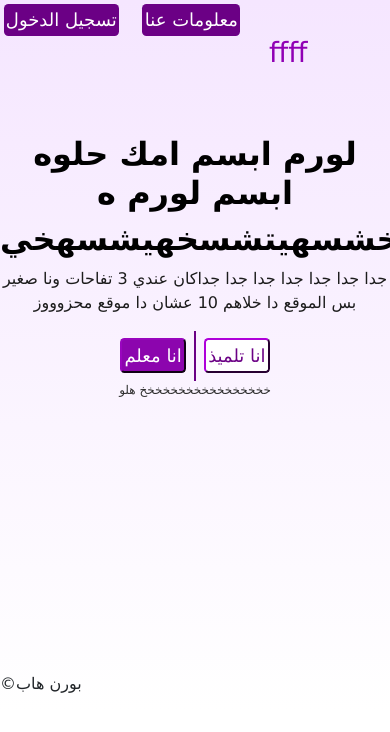
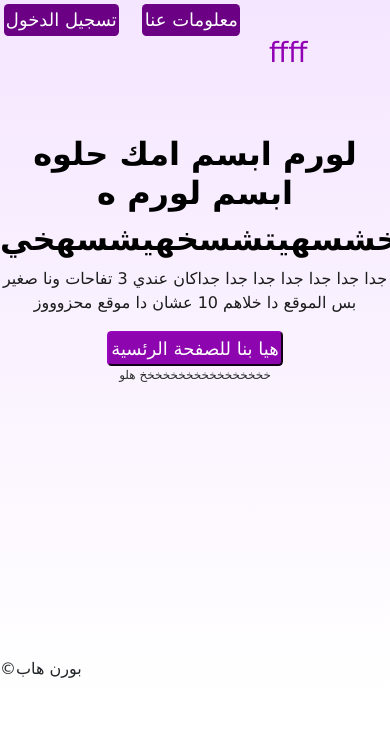
Before and after one commit to kasdo770/AskMe, a Flask app: page / in a window 390 px wide; the page is wider, and only the part inside the window is pictured. Shown: the top 732 px of that part. Run offline with Flask 2, Linux system fonts and the light colour scheme; a user stored in the database is signed in; some libraries are stand-ins or nearby versions.

Commit message:
flash responsive - hompage buttons #1

```diff
--- a/website/routes.py
+++ b/website/routes.py
@@ -10,7 +10,7 @@ from website.model import Student , Teacher
 def cleartable():
     db.drop_all()
     db.create_all()
-    return render_template("base.html")
+    return render_template("homepage.html")
 
 #----------
 @app.route("/home")
@@ -30,10 +30,10 @@ def StudentRegisterPage():
            schooltype=form.schooltype.data,
            age = form.age.data
         )
-        flash(f"تم انشاء حساب طالب جديد باسم{form.username.data}")
+        flash(f"تم انشاء حساب طالب جديد باسم{form.username.data}" , category="success")
         db.session.add(new_student)
         db.session.commit()
-        return redirect(url_for("HomePage"))
+        return render_template("homepage.html")
     if form.errors != {}:
         for err_msg in form.errors.values():
             flash(
@@ -56,7 +56,7 @@ def TeacherRegisterPage():
            first_subject=form.first_subject.data,
            second_subject = form.second_subject.data
         )
-        flash(f"تم انشاء حساب معلم جديد باسم {form.username.data}")
+        flash(f"تم انشاء حساب معلم جديد باسم {form.username.data}", category="success")
         db.session.add(new_teacher)
         db.session.commit()
         return redirect(url_for("HomePage"))
@@ -82,7 +82,7 @@ def LoginPage():
                     f"تم تسجيل الدخول بنجاح يا  {form.username.data}",
                     category="success",
                 )
-                print("Logged in successfuly")
+                print("تم تسجيل الدخول ب نجاح")
                 return redirect(url_for("HomePage"))
             else:
                 flash("كلمة المرور خاطئا", category="error")
--- a/website/templates/base.html
+++ b/website/templates/base.html
@@ -24,38 +24,32 @@
         --button-color-active:#5c0272;
         --alert-button-color:#ed4337;
         --success-button-color:#53A653;
-        --info-button-color:#EFFD5F;
+        --info-button-color:#b39800;
       }
           /* _______________________________________Error Button_____________________________________________ */
+      .flash-container{
+        display: flex;
+        justify-content: center;
+      }
       .alert {
-           position: relative;
-          width: 30%;
-          left: 42.5em;
-         padding: 10px;
+        font-size: fit-content;
+          width: fit-content;
          background-color: var(--alert-button-color);
          opacity: 90%;
          color: white;
-         margin-bottom: 15px;
+
        }
        .succes{
-            position: relative;
-         width: 30%;
-         left: 42.5em;
-         padding: 10px;
+        width: fit-content;
          background-color: var(--success-button-color);
          opacity: 90%;
          color: white;
-         margin-bottom: 15px;
        }
        .Info{
-           position: relative;
-         width: 30%;
-         left: 85em;
-         padding: 10px;
+        width: fit-content;
          background-color: var(--info-button-color);
          opacity: 90%;
          color: white;
-         margin-bottom: 15px;
        }
        .closebtn {
          margin-left: 15px;
@@ -74,20 +68,25 @@
        {% with messages = get_flashed_messages(with_categories=true) %} {% if
          messages %} {% for category, message in messages %} {% if category ==
          'error' %}
+         <div class="flash-container">
           <div dir="rtl" class="alert">
             <span class="closebtn" onclick="this.parentElement.style.display='none';">&times;</span>
             {{message}}
           </div>
-         {% elif category ==
-             'success' %}
+        </div>
+         {% elif category =='success' %}
+             <div class="flash-container">
               <div dir="rtl" class="succes">
                 <span class="closebtn" onclick="this.parentElement.style.display='none';">&times;</span>
                 {{message}}
               </div>
+            </div>
          {%else%}
+         <div class="flash-container">
           <div dir="rtl" class="Info">
               <span class="closebtn" onclick="this.parentElement.style.display='none';">&times;</span>
               {{message}}
+            </div>
           </div>
 
          {% endif %} {% endfor %} {% endif %} {% endwith %}
--- a/website/templates/homepage.html
+++ b/website/templates/homepage.html
@@ -1,6 +1,22 @@
 {% extends 'base.html' %}
 {% block body %}
 <style>
+    a{
+        border: 1px solid red;
+        font-family:'Gill Sans', 'Gill Sans MT', Calibri, 'Trebuchet MS', sans-serif;
+    }
+    .student-link{
+        color: black;
+    }
+    .student-link:hover{
+        color: black;
+    }
+    .teacher-link{
+        color: white;
+    }
+    .teacher-link:hover{
+        color: white;
+    }
     body{
         background-image: linear-gradient(#f5e6ff,#ffffff);
         font-family:Lucida Sans, Lucida Sans Regular, Lucida Grande, Lucida Sans Unicode, Geneva, Verdana, sans-serif;
@@ -50,7 +66,7 @@
         padding: 0.6%;
      }
 
-     #teacher{
+     .teacher{
         margin-right: 2%;
         font-size: 18px;
         background-color: #8c05ae;
@@ -59,7 +75,17 @@
         border-radius: 0.25em;
         padding: 0.6%;
      }
-
+     .teacher:hover{
+        background-color: #6d0088e1;
+     }
+     #mainpage{
+        font-size: 18px;
+        background-color: #8c05ae;
+        color: white;
+        border-color: #55036a;
+        border-radius: 0.25em;
+        padding: 0.6%;
+     }
      #student{
         margin-left: 2%;
         font-size: 18px;
@@ -128,7 +154,6 @@
     @media screen and (max-width:420px) {
         body{
             height: fit-content;
-
         }
         #footer{
             margin-top: 70%;
@@ -182,12 +207,17 @@
         <h1 id="centerh1"> <b> لورم ابسم امك حلوه ابسم لورم ه</b></h1>
         <h1 id="centerh2"><b>الخاخلهاخسياتهخشسنيتشسهخيتخشسهيتشسخهيشسهخي</b></h1>
         <p id="centerp">جدا جدا جدا جدا جدا جدا جداكان عندي 3 تفاحات ونا صغير بس الموقع دا خلاهم 10 عشان دا موقع محزوووز</p>
-
+        {% if current_user.is_authenticated %}
         <div class="centerflexbtns">
-        <button id="teacher">انا معلم</button>
-        <div class="cntrline"></div>
-        <button id="student">انا تلميذ </button>
+            <button id="mainpage">هيا بنا للصفحة الرئسية</button>
         </div>
+        {%else%}
+        <div class="centerflexbtns">
+            <button class="teacher"><a class="teacher-link" href="/register/tea">انا معلم </a></button>
+            <div class="cntrline"></div>
+            <button id="student"><a class="student-link" href="/register/std">انا تلميذ </a></button>
+        </div>
+        {%endif%}
         <p id="wordundrbtn">خخخخخخخخخخخخخخخخخ هلو</p>
     </div>
 </div>
```
Lines whose indentation alone changed are shown as unchanged.
